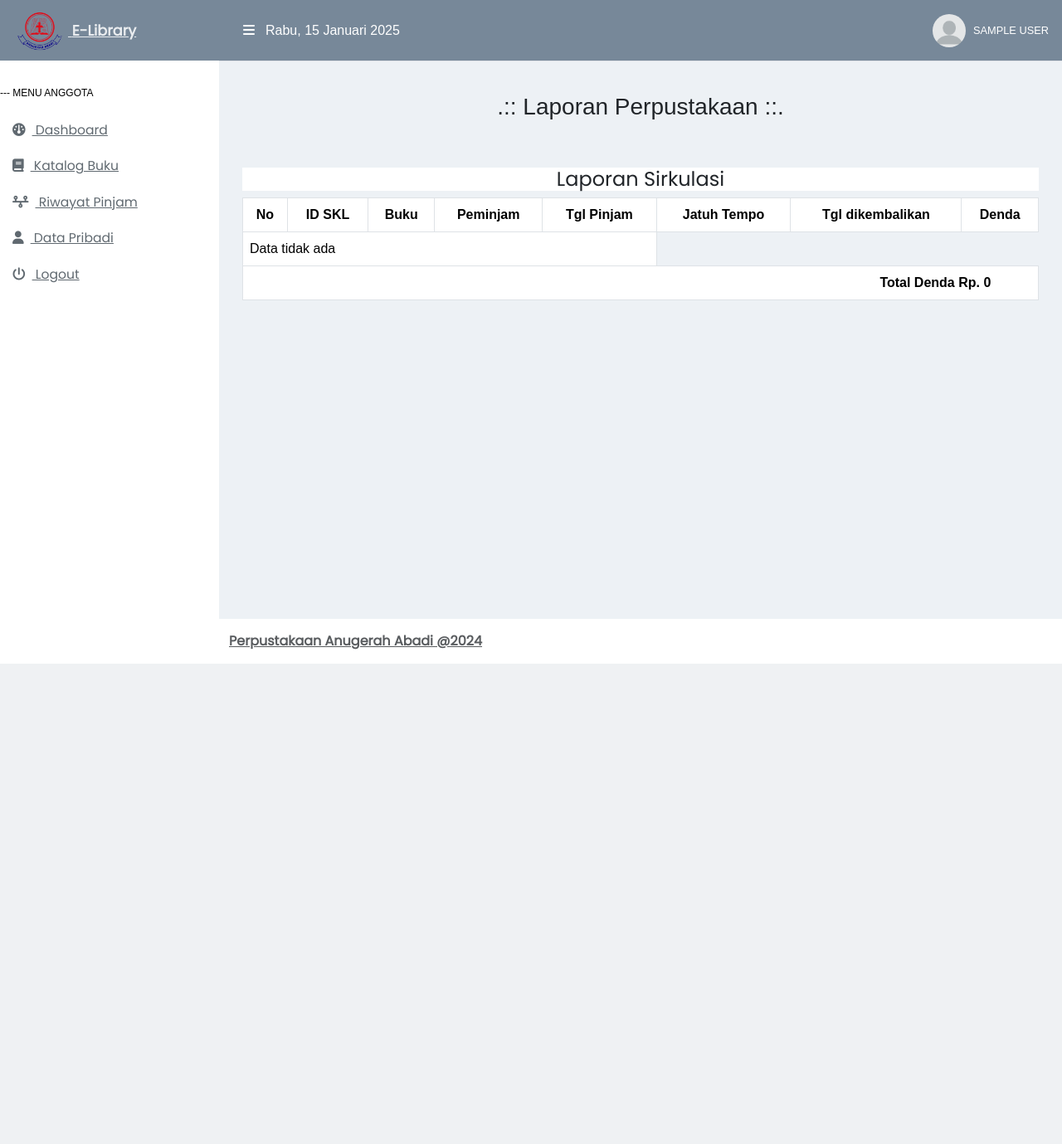
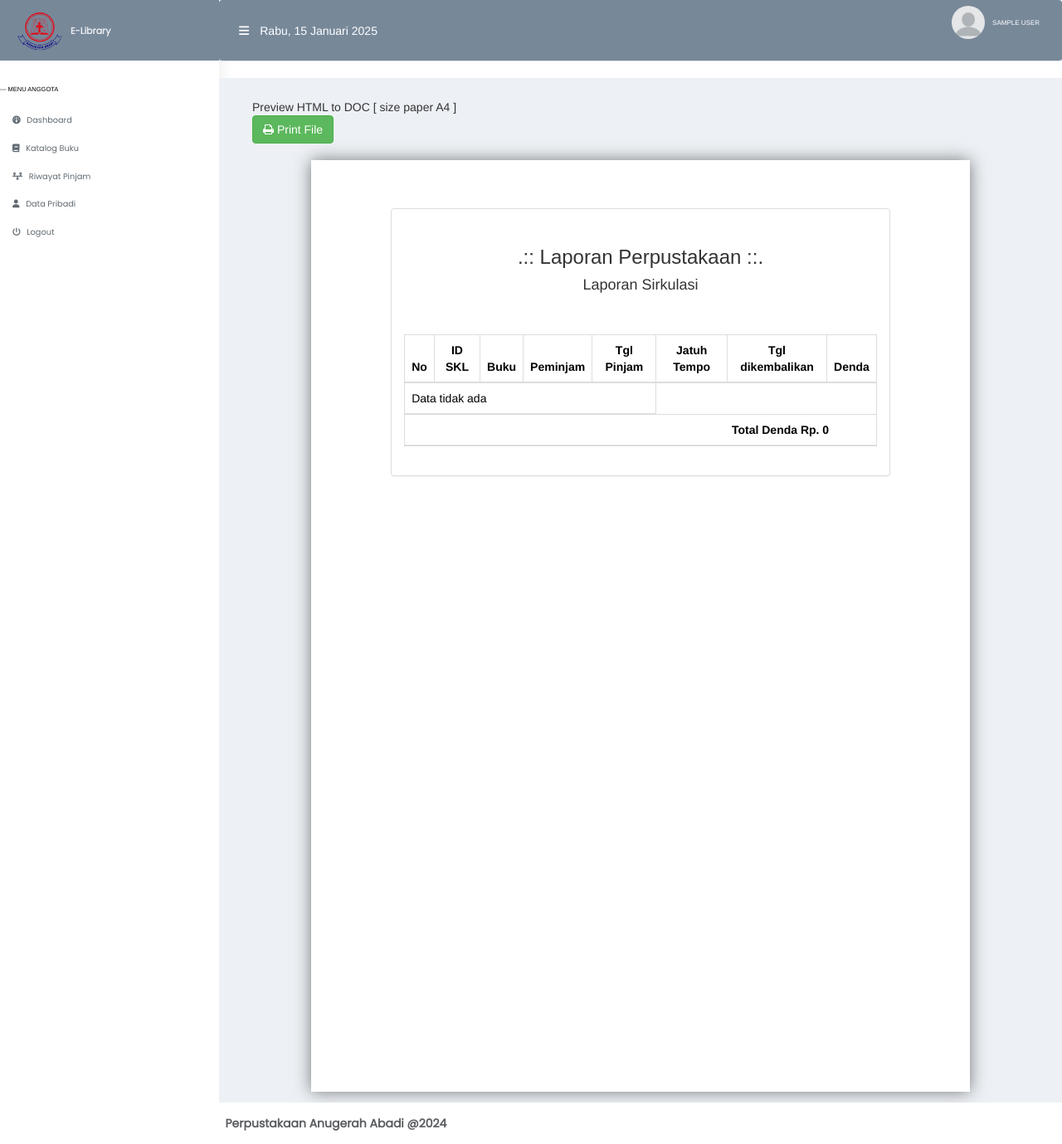
Before and after one commit to rifkyhilman/E-Library, a PHP site: page /index.php?page=print_lprsirkul in a window 1280 px wide. Shown: the whole page at 83% size. Before the commit the page ends 800 px from the top, so only its background shows below. Run offline with PHP 8.4, Linux system fonts and the light colour scheme; the visitor is signed in with stand-in values (Sample User, id 1); data that the repository does not hold is empty; some libraries are stand-ins or nearby versions.

Commit message:
:lipstick: Change UI print all anggota & print sirkulasi
change UI print all anggota & print sirkulasi

```diff
--- a/pages/admin/sirkulasi/print_lprsirkul.php
+++ b/pages/admin/sirkulasi/print_lprsirkul.php
@@ -1,20 +1,61 @@
 
 <!DOCTYPE html>
 <html>
+<head>
+<link rel="stylesheet" href="assets_style/assets/bower_components/bootstrap/dist/css/bootstrap.min.css">
+		<link rel="stylesheet" href="assets_style/assets/bower_components/font-awesome/css/font-awesome.min.css">
+        <link rel="stylesheet" href="assets_style/assets/bower_components/datatables.net-bs/css/dataTables.bootstrap.min.css>">
+    <title><?= $title_web;?></title>
+		<style>
 
-<head>
-    <link href="https://cdn.jsdelivr.net/npm/bootstrap@5.3.3/dist/css/bootstrap.min.css" rel="stylesheet" integrity="sha384-QWTKZyjpPEjISv5WaRU9OFeRpok6YctnYmDr5pNlyT2bRjXh0JMhjY6hW+ALEwIH" crossorigin="anonymous">
-    <link rel="stylesheet" href="https://cdnjs.cloudflare.com/ajax/libs/font-awesome/6.7.2/css/all.min.css" integrity="sha512-Evv84Mr4kqVGRNSgIGL/F/aIDqQb7xQ2vcrdIwxfjThSH8CSR7PBEakCr51Ck+w+/U6swU2Im1vVX0SVk9ABhg==" crossorigin="anonymous" referrerpolicy="no-referrer" />
-    <link rel="stylesheet" href="https://cdn.datatables.net/2.1.8/css/dataTables.dataTables.css" />
-    <title>Laporan Perpustakaan - Laporan Sirkulasi</title>
+			.card-agt {
+				padding: 50px;
+				border: 2px solid black;
+			}
+
+			page[size="A4"] {
+				background: white;
+				width: 21cm;
+				height: 29.7cm;
+				display: block;
+				margin: 0 auto;
+				margin-bottom: 0.5pc;
+				box-shadow: 0 0 0.5cm rgba(0,0,0,0.5);
+				padding-left:2.54cm;
+				padding-right:2.54cm;
+				padding-top:1.54cm;
+				padding-bottom:1.54cm;
+			}
+			@media print {
+				body, page[size="A4"] {
+					margin: 0;
+					box-shadow: 0;
+				}
+			}
+		</style>
 </head>
-
-<body onload="window.print()" style="font-family: Quicksand, sans-serif;">
+<body>
+    <div class="container">
+        <br/>
+        <div class="center">
+            Preview HTML to DOC [ size paper A4 ]
+        </div>
+        <div class="right">
+        <button type="button" class="btn btn-success btn-md" onclick="printDiv('printableArea')">
+            <i class="fa fa-print"> </i> Print File
+        </button>
+        </div>
+    </div>
+    <br/>
+    <div id="printableArea">
+        <page size="A4">
+            <div class="panel panel-default">
+                <div class="panel-body">
                     <h3 class='text-center' style='font-family: Quicksand, sans-serif; margin-top: 30px;'>
                         .:: Laporan Perpustakaan ::.
                     </h3>
+                    <h4 class='text-center'>Laporan Sirkulasi</h4>
                     <br></br>
-    <h4 class='text-center'>Laporan Sirkulasi</h4>
                     <?php
                         include "db/conn.php";
 
@@ -78,6 +119,11 @@
                                 </th>
                             </tr>
                     </table>
+                </div>
+            </div>
+        </page>
+    </div>
+
     <script>
         function printDiv(divName) {
             var printContents = document.getElementById(divName).innerHTML;
```
Also changed, not shown: pages/admin/anggota/printall_anggota.php (+47 -3 lines). Lines whose indentation alone changed are shown as unchanged.
